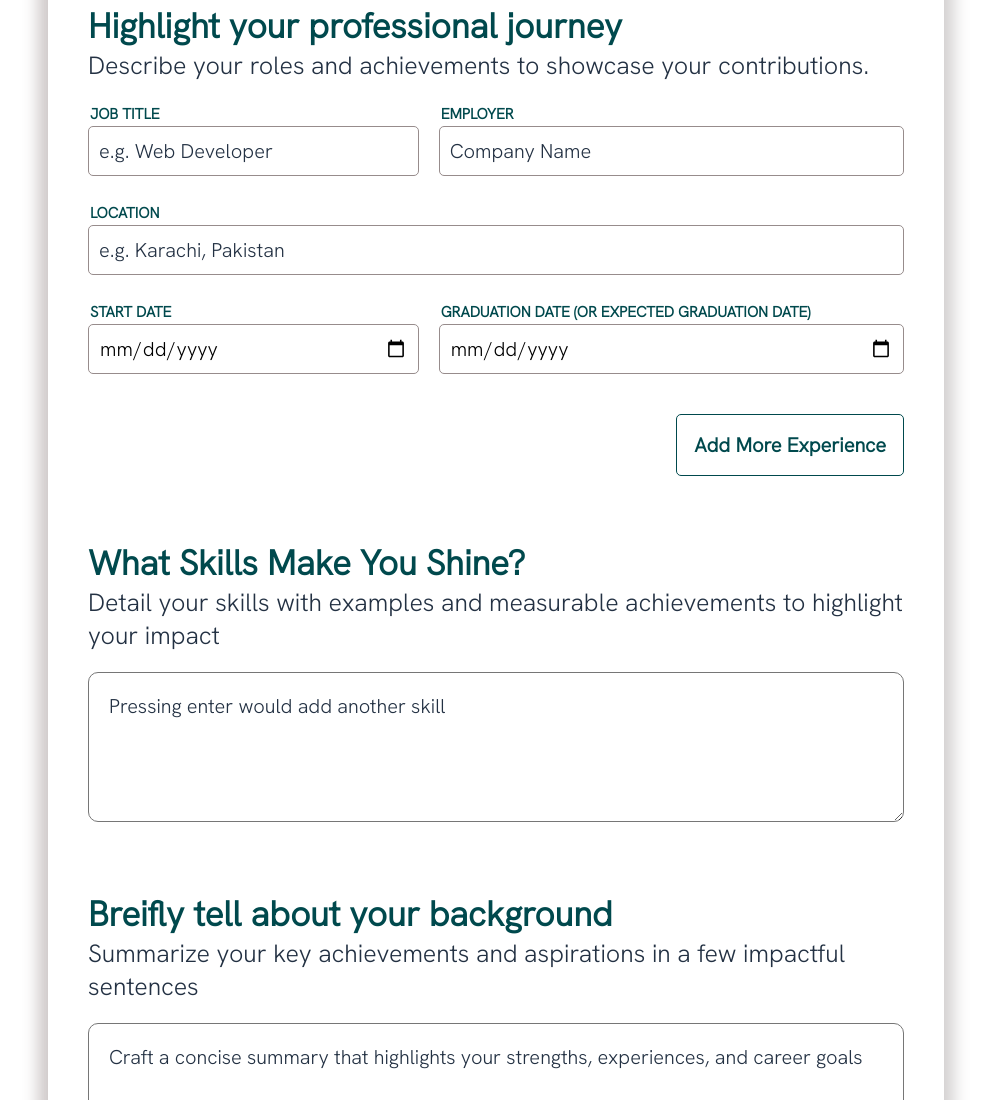
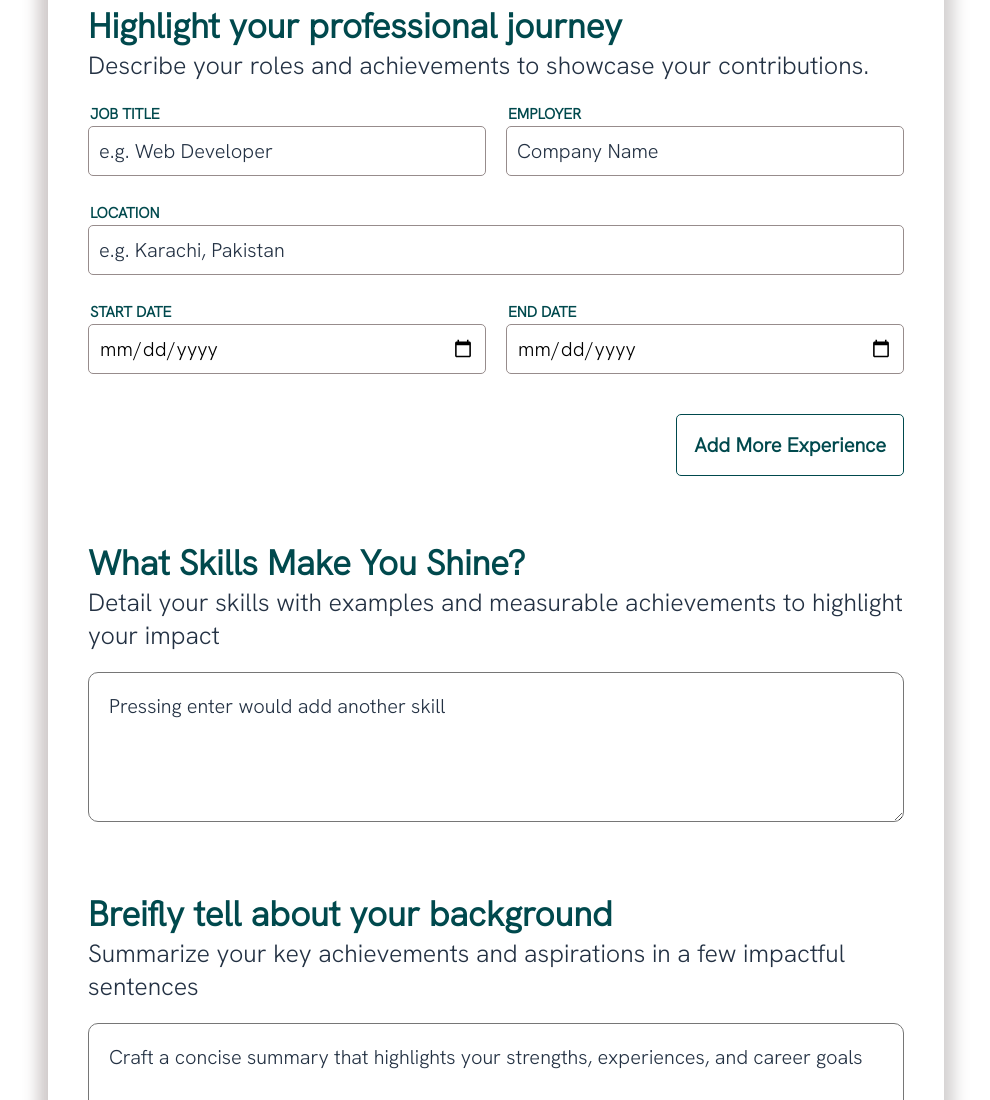
Before and after one commit to bintemajeed/Resume_Builder, a plain HTML site: page index.html in a window 1280 px wide. Shown: the part 1356-2456 px from the top of the page, without its empty margins (144-1134 px from the left). Drawn offline with nearby package versions, Linux system fonts and the light colour scheme.

Commit message:
Update index.html

```diff
--- a/index.html
+++ b/index.html
@@ -148,7 +148,7 @@
                     type="date" name="job-start-date" placeholder="" required/>
                 </div>
                 <div class="job-end-date">
-                  <label for="">GRADUATION DATE (OR EXPECTED GRADUATION DATE)</label>
+                  <label for="">END DATE</label>
                   <input type="date" name="job-end-date" id="" placeholder="" required/>
                 </div>
             </div>
@@ -172,7 +172,7 @@
                   type="date" name="job-start-date" placeholder="" />
               </div>
               <div class="job-end-date2">
-                <label for="">GRADUATION DATE (OR EXPECTED GRADUATION DATE)</label>
+                <label for="">END DATE</label>
                 <input type="date" name="job-end-date" id="" placeholder="" />
               </div>
           </div>
```
